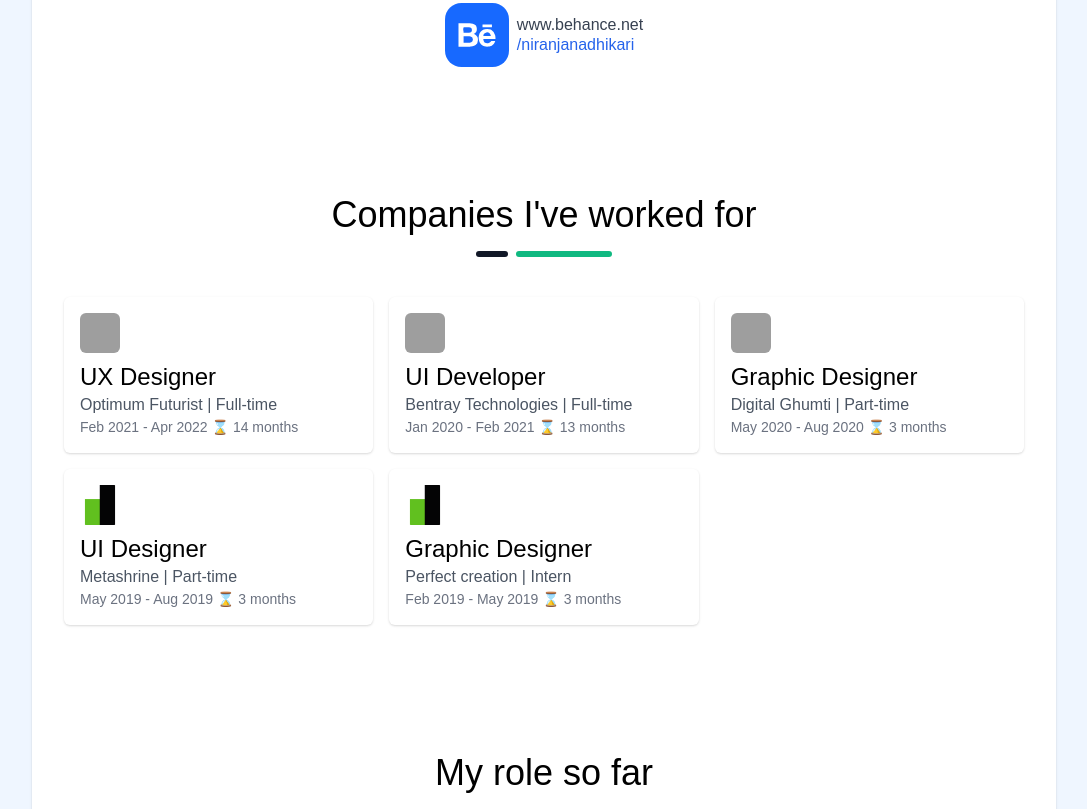
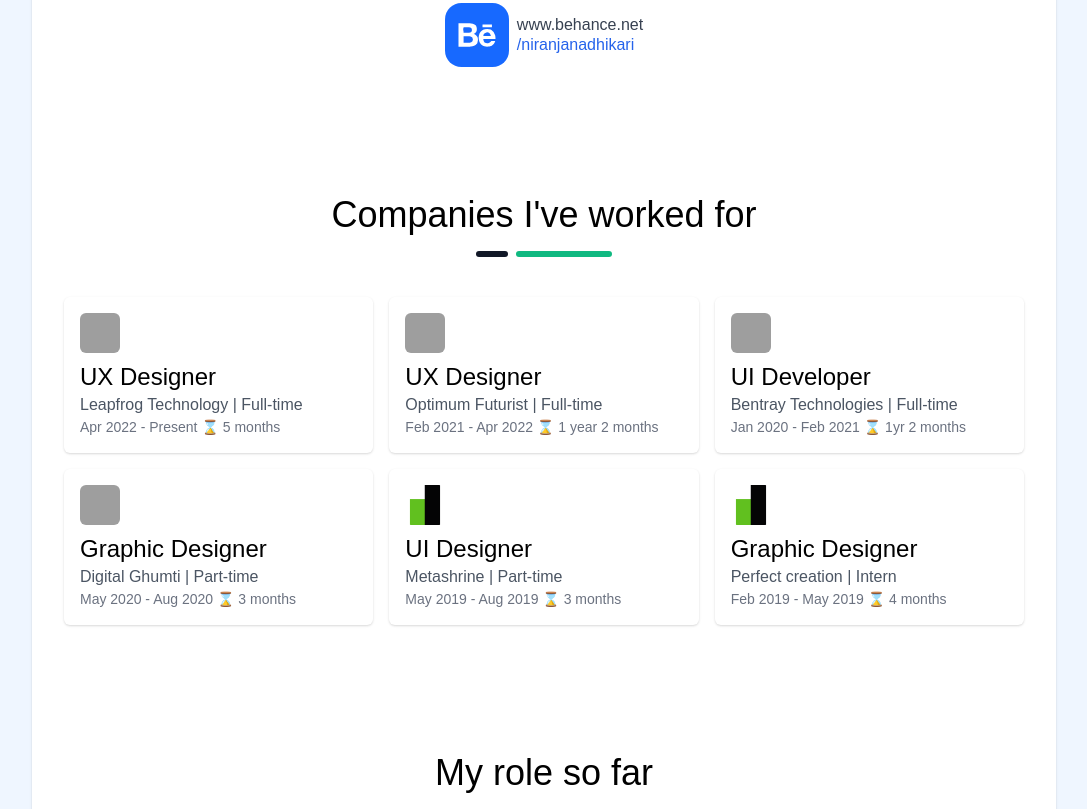
Before and after one commit to niranjanadhikari/niranjanadhikari.github.io, a Gatsby site: page / in a window 1280 px wide. Shown: the part 715-1524 px from the top of the page, without its empty margins (96-1183 px from the left). Built offline with nearby package versions, Linux system fonts and the light colour scheme; Gatsby itself is replaced by a stand-in of ours; grey boxes are pictures that could not be loaded.

Commit message:
added lftech

```diff
--- a/src/components/Companies/index.js
+++ b/src/components/Companies/index.js
@@ -55,9 +55,7 @@ const index = () => {
                 {/* {(a = to === "present" ? "Apr 2022" : to)}
                 {console.log(a)} */}
                 <p className="text-sm text-gray-500">
-                  {`${from} - ${to} ⌛ ${
-                    dayjs(to).diff(from, "months")
-                  }  months`}
+                  {`${from} - ${to} ⌛ ${duration}`}
                 </p>
                 <p>{/* {dayjs.duration(100)} */}</p>
               </Link>
--- a/src/data/index.js
+++ b/src/data/index.js
@@ -28,11 +28,23 @@ const contactList = [
     id: 3,
     title: "Address",
     icon: <FaMapMarkerAlt />,
-    value: "Tikathali - 05, Lalitpur, Nepal",
+    value: "Sanagaun-06, Lalitpur, Nepal",
   },
 ];
 
 const jobExperience = [
+  {
+    id: "101",
+    role: "UX Designer",
+    company: "Leapfrog Technology",
+    companyLogo:
+      "https://media-exp1.licdn.com/dms/image/C4D0BAQEQAk5ihw6lJw/company-logo_200_200/0/1625457587139?e=1671062400&v=beta&t=WPTdV2KV15T3qmvV2LRhqOC10Zrprjc2s5OyeDSqkpU",
+    from: "Apr 2022",
+    to: "Present",
+    type: "Full-time",
+    duration: "5 months",
+    companyWeb: "https://www.lftechnology.com/",
+  },
   {
     id: "1",
     role: "UX Designer",
@@ -42,7 +54,7 @@ const jobExperience = [
     from: "Feb 2021",
     to: "Apr 2022",
     type: "Full-time",
-    duration: "1 year 2 mos",
+    duration: "1 year 2 months",
     companyWeb: "https://optimumfuturist.com/",
   },
   {
@@ -54,7 +66,7 @@ const jobExperience = [
     from: "Jan 2020",
     to: "Feb 2021",
     type: "Full-time",
-    duration: "1yr 2 mos",
+    duration: "1yr 2 months",
     companyWeb: "https://bentraytech.com/",
   },
   {
@@ -66,7 +78,7 @@ const jobExperience = [
     from: "May 2020",
     to: "Aug 2020",
     type: "Part-time",
-    duration: "3 mos",
+    duration: "3 months",
     companyWeb: "https://www.digitalghumti.com/",
   },
   {
@@ -77,7 +89,7 @@ const jobExperience = [
     from: "May 2019",
     to: "Aug 2019",
     type: "Part-time",
-    duration: "3 mos",
+    duration: "3 months",
     companyWeb: "http://metashrine.com/",
   },
   {
@@ -88,7 +100,7 @@ const jobExperience = [
     from: "Feb 2019",
     to: "May 2019",
     type: "Intern",
-    duration: "4 mos",
+    duration: "4 months",
     companyWeb: "https://www.ourperfectcreation.com/",
   },
 ];
```
